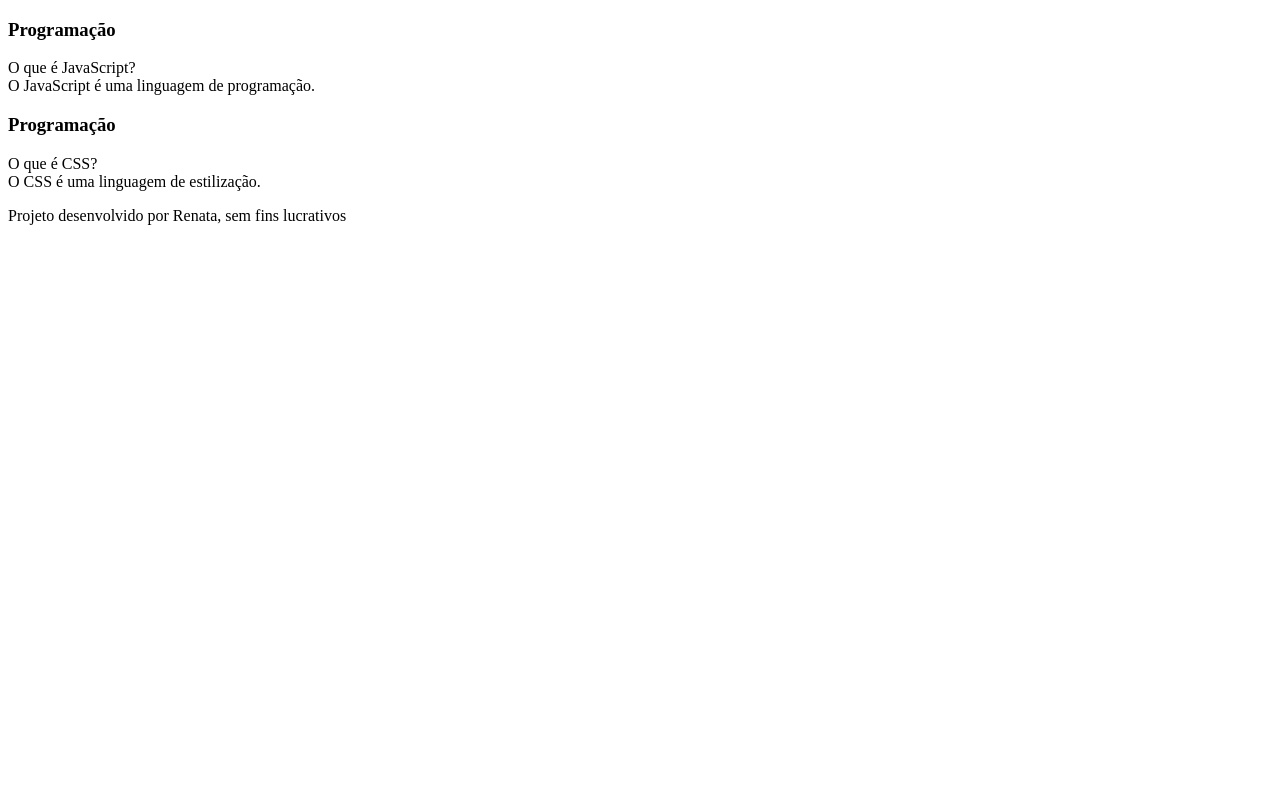
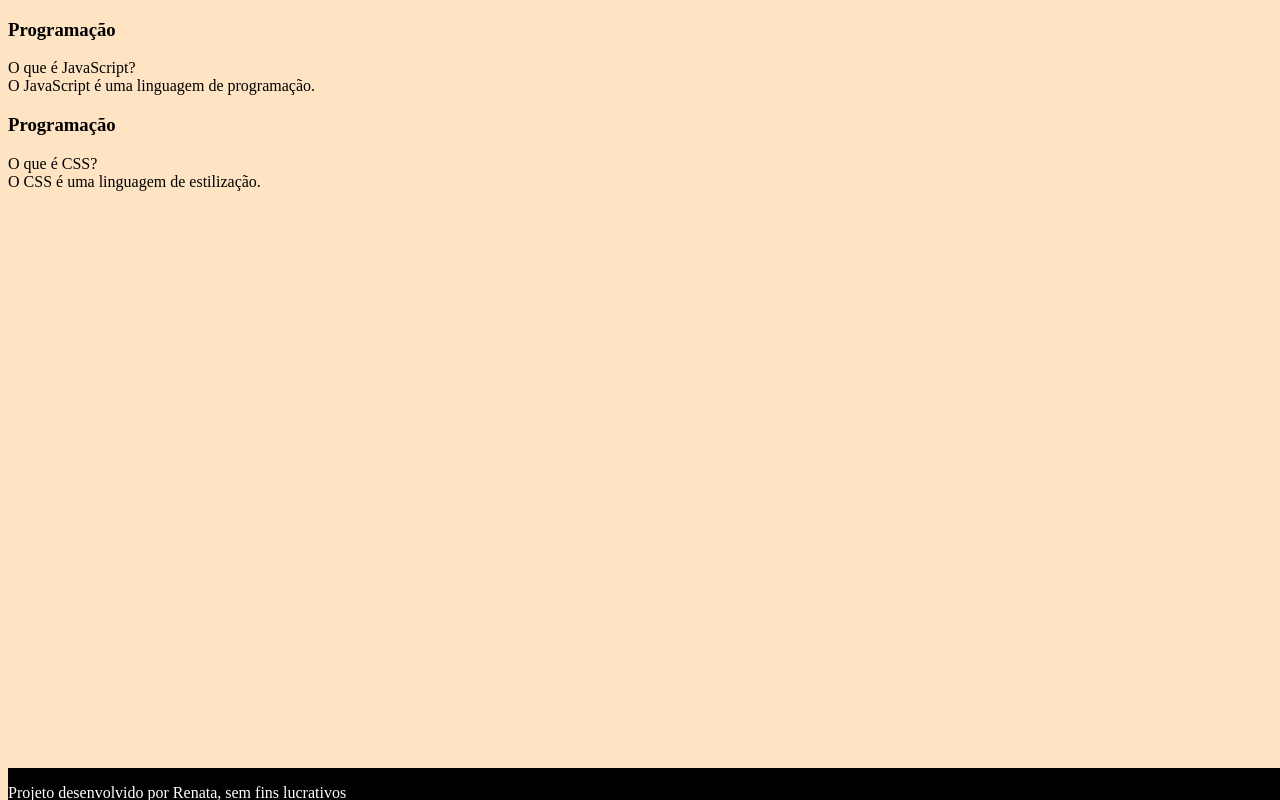
Before and after one commit to tathapadilha/FLASHCARDS, a plain HTML site: page index.html in a window 1280 px wide. Drawn offline with Linux system fonts and the light colour scheme.

Commit message:
olha de estilo

```diff
--- /dev/null
+++ b/assets/style.css
@@ -0,0 +1,18 @@
+body{
+    background-color: bisque;
+    font-family: Bai jamjuree;
+}
+
+footer{
+    background-color: black;
+    color: white;
+    position: fixed;
+    bottom: 0;
+    width: 100%;
+    height: 2rem;
+}
+footer.p{
+    text-align: center;
+    font-size: 0.6rem;
+    margin-top: 0.5rem;
+}
--- a/index.html
+++ b/index.html
@@ -3,6 +3,7 @@
 <head>
     <meta charset="UTF-8">
     <meta name="viewport" content="width=device-width, initial-scale=1.0">
+    <link rel="stylesheet" href="assets/style.css">
     <title>Flashcard</title>
 </head>
 <body>
```
